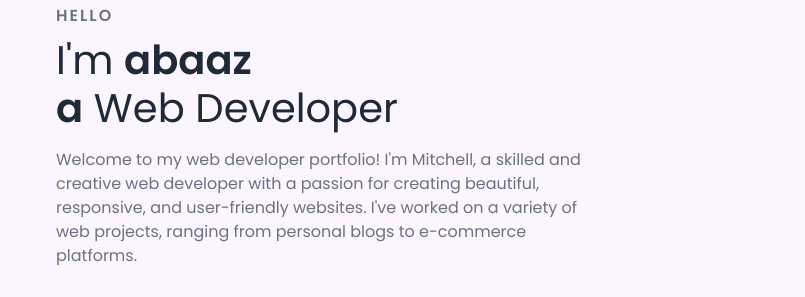
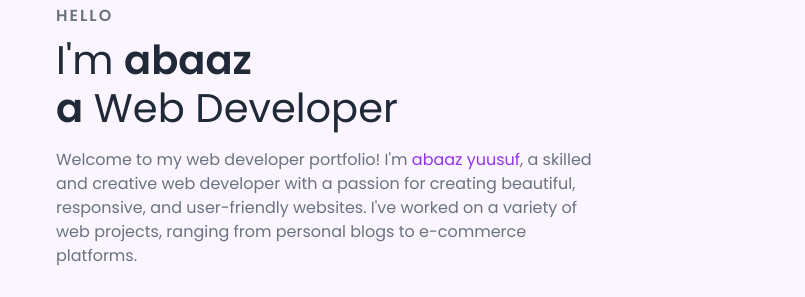
Before and after one commit to Abazyusuf/personalportfolio, a plain HTML site: page index.html in a window 1280 px wide. Shown: the part 222-519 px from the top of the page, 0-805 px from the left. Drawn offline with nearby package versions, Linux system fonts and the light colour scheme.

Commit message:
name color changed

```diff
--- a/index.html
+++ b/index.html
@@ -35,7 +35,7 @@
             I'm <span>abaaz<br />a</span> Web Developer
           </h1>
           <p class="description">
-            Welcome to my web developer portfolio! I'm Mitchell, a skilled and
+            Welcome to my web developer portfolio! I'm <span style="color: #9333ea;">abaaz yuusuf</span>, a skilled and
             creative web developer with a passion for creating beautiful,
             responsive, and user-friendly websites. I've worked on a variety of
             web projects, ranging from personal blogs to e-commerce platforms.
```
